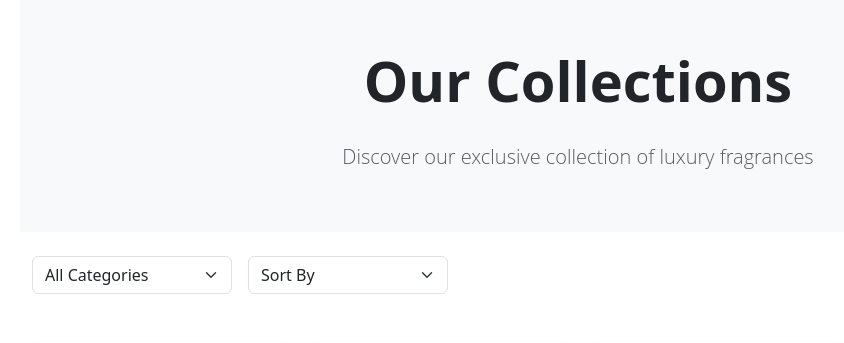
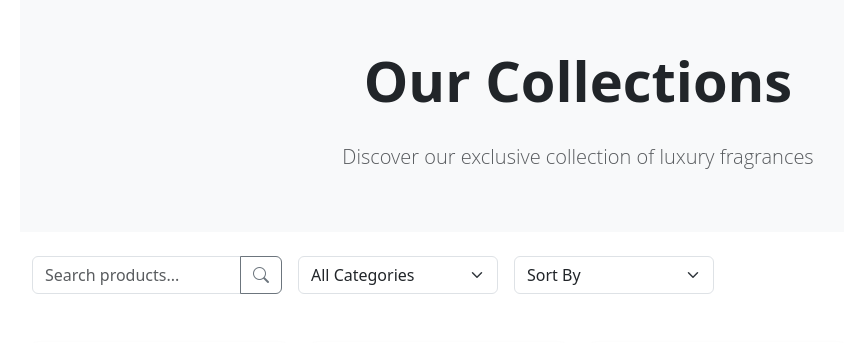
Before and after one commit to Mifta24/Mistify, a Laravel app: page /products in a window 1280 px wide. Shown: the part 91-434 px from the top of the page, without its empty margins (62-906 px from the left). Run offline with Laravel 12, Linux system fonts and the light colour scheme; data comes from the database, SQL or seed files in the repository; parts of the project's set-up code (start-up, migrations or seed data) failed here and were passed over; some libraries are stand-ins or nearby versions.

Commit message:
Search parfum

```diff
--- a/app/Http/Controllers/FrontController.php
+++ b/app/Http/Controllers/FrontController.php
@@ -44,6 +44,15 @@ class FrontController extends Controller
             $query->where('category_id', $request->category);
         }
 
+        // Apply search filter
+        if ($request->filled('search')) {
+            $searchTerm = '%' . $request->search . '%';
+            $query->where(function($q) use ($searchTerm) {
+                $q->where('name', 'like', $searchTerm)
+                  ->orWhere('description', 'like', $searchTerm);
+            });
+        }
+
         // Apply sorting
         if ($request->filled('sort')) {
             switch ($request->sort) {
@@ -69,7 +78,8 @@ class FrontController extends Controller
         // Pass current filters to view
         $filters = [
             'category' => $request->category,
-            'sort' => $request->sort
+            'sort' => $request->sort,
+            'search' => $request->search
         ];
 
         return view('front.products', compact('products', 'categories', 'filters'));
--- a/resources/views/front/products.blade.php
+++ b/resources/views/front/products.blade.php
@@ -16,6 +16,17 @@
         <div class="row align-items-center">
             <div class="col-md-8">
                 <div class="d-flex gap-3 flex-wrap">
+                    <div class="search-container" style="width: 250px;">
+                        <form method="GET" action="{{ route('products.index') }}" id="searchForm">
+                            <div class="input-group">
+                                <input type="text" class="form-control" placeholder="Search products..."
+                                    name="search" id="searchInput" value="{{ request()->get('search') }}">
+                                <button class="btn btn-outline-secondary" type="submit">
+                                    <i class="bi bi-search"></i>
+                                </button>
+                            </div>
+                        </form>
+                    </div>
                     <select class="form-select" id="categoryFilter" style="width: 200px;">
                         <option value="">All Categories</option>
                         @foreach ($categories as $category)
@@ -37,7 +48,7 @@
                         Newest First
                     </option>
                     </select>
-                    @if(request()->has('category') || request()->has('sort'))
+                    @if (request()->has('category') || request()->has('sort') || request()->has('search'))
                         <button type="button" id="resetFilters" class="btn btn-outline-secondary">
                             <i class="bi bi-x-circle me-1"></i> Reset Filters
                         </button>
@@ -190,6 +201,8 @@
                 });
 
                 // Improved filter functionality
+                const searchInput = document.getElementById('searchInput');
+                const searchForm = document.getElementById('searchForm');
                 const categoryFilter = document.getElementById('categoryFilter');
                 const sortFilter = document.getElementById('sortFilter');
                 const resetFiltersBtn = document.getElementById('resetFilters');
@@ -205,6 +218,10 @@
 
                     // Build URL with filters
                     const params = new URLSearchParams();
+
+                    if (searchInput.value) {
+                        params.set('search', searchInput.value);
+                    }
 
                     if (categoryFilter.value) {
                         params.set('category', categoryFilter.value);
@@ -222,6 +239,12 @@
                 categoryFilter?.addEventListener('change', applyFilters);
                 sortFilter?.addEventListener('change', applyFilters);
 
+                // Handle search form submission
+                searchForm?.addEventListener('submit', function(e) {
+                    e.preventDefault();
+                    applyFilters();
+                });
+
                 // Reset filters button
                 resetFiltersBtn?.addEventListener('click', function() {
                     productsGrid.setAttribute('data-loading', 'true');
@@ -229,6 +252,9 @@
                 });
 
                 // Add active class to filters if they have values
+                if (searchInput && searchInput.value) {
+                    searchInput.classList.add('filter-active');
+                }
                 if (categoryFilter && categoryFilter.value) {
                     categoryFilter.classList.add('filter-active');
                 }
@@ -304,7 +330,9 @@
             }
 
             @keyframes spinner {
-                to {transform: rotate(360deg);}
+                to {
+                    transform: rotate(360deg);
+                }
             }
         </style>
     @endpush
```
Lines whose indentation alone changed are shown as unchanged.
